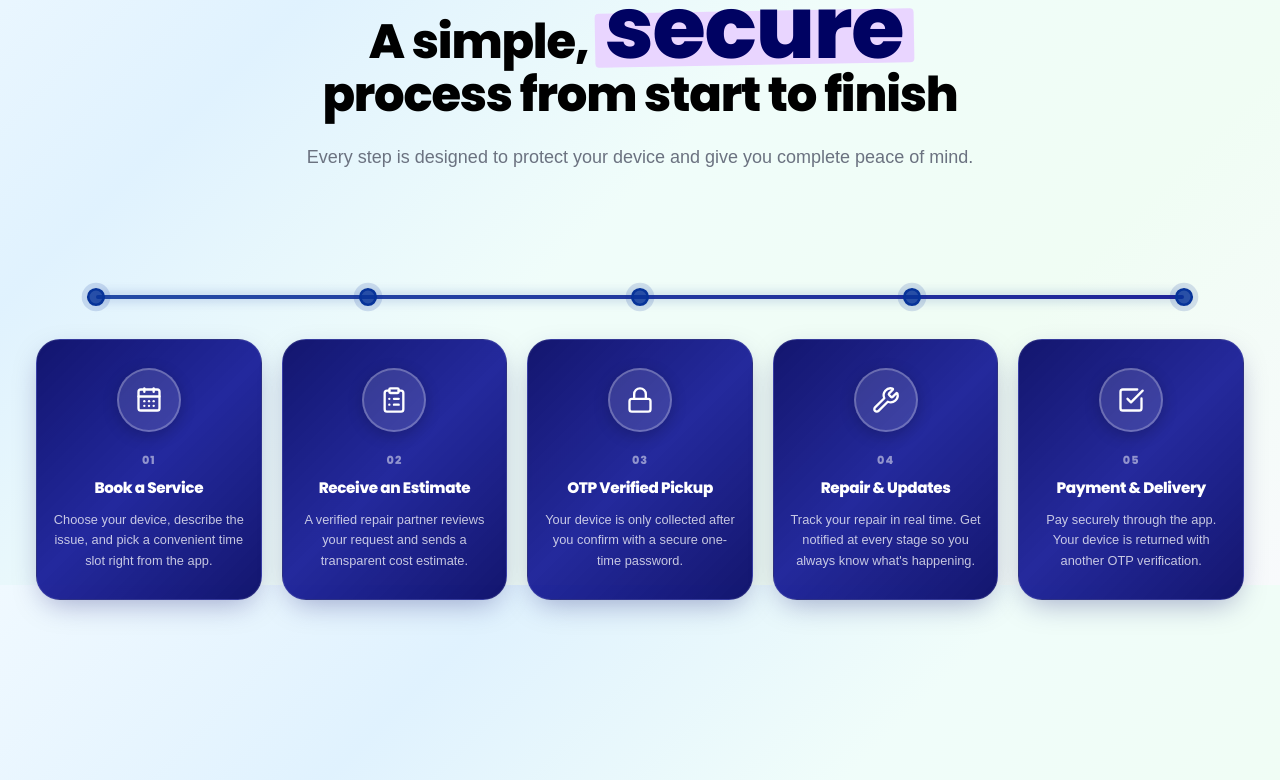
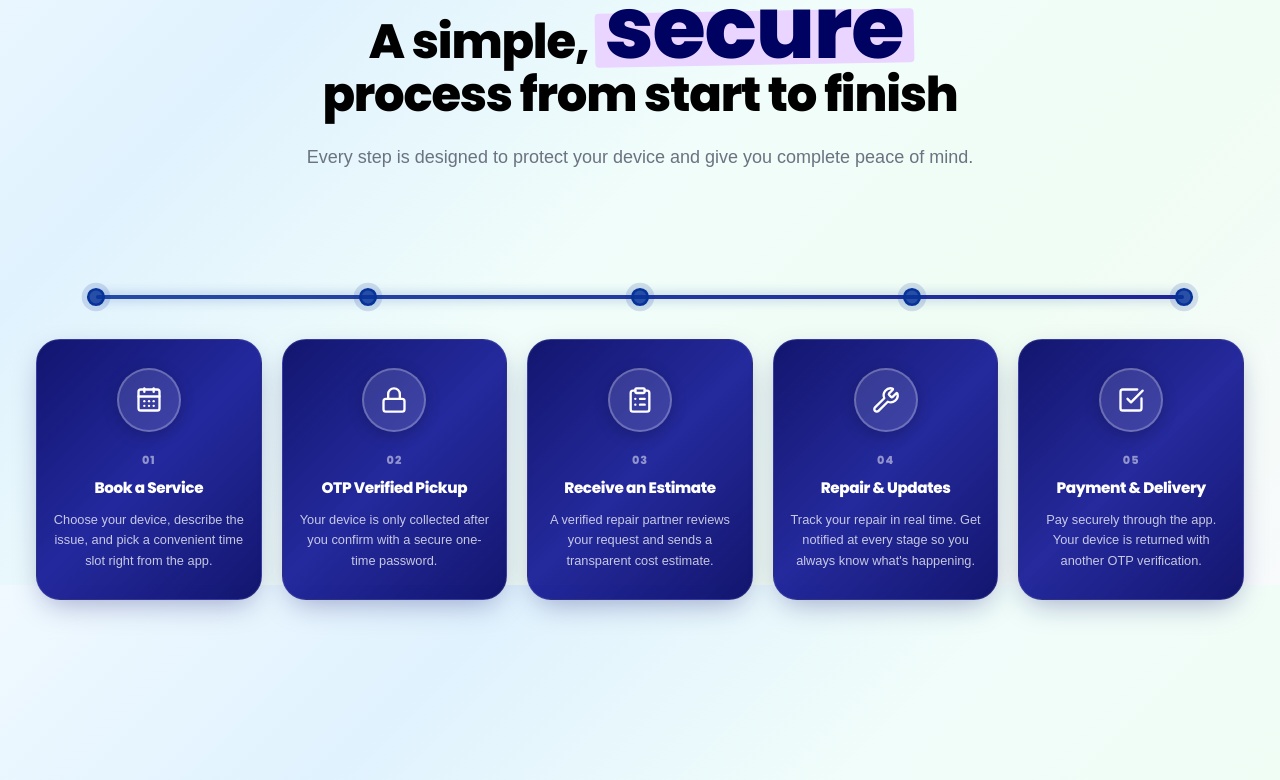
Before and after one commit to Saneajayy/rparwebb, a React (Vite) app: page / in a window 1280 px wide. Shown: the part 1015-1795 px from the top of the page. Built offline with nearby package versions, Linux system fonts and the light colour scheme; a web font is replaced by a local one.

Commit message:
UI: reorder service flow steps (Cost Estimated after Pickup)

```diff
--- a/src/pages/Home.jsx
+++ b/src/pages/Home.jsx
@@ -62,8 +62,8 @@ const PhoneAnimation = () => {
 
   const appSteps = [
     { title: 'Device Selected', iconSmall: <Icons.Smartphone size={14} color="#0ea5e9" />, desc: 'Screen Repair - iPhone 14' },
+    { title: 'Pickup Verified', iconSmall: <Icons.ShieldCheck size={14} color="#0ea5e9" />, desc: 'Agent OTP Verified' },
     { title: 'Cost Estimated', iconSmall: <Icons.FileText size={14} color="#0284c7" />, desc: '₹1499 Approved by Customer' },
-    { title: 'Pickup Verified', iconSmall: <Icons.ShieldCheck size={14} color="#0ea5e9" />, desc: 'Agent OTP Verified' },
     { title: 'Repair Active', iconSmall: <Icons.Wrench size={14} color="#0284c7" />, desc: 'Diagnostics & Repair Ongoing' },
     { title: 'Delivered', iconSmall: <Icons.Home size={14} color="#0ea5e9" />, desc: 'Payment securely processed.' }
   ];
--- a/src/pages/Working.jsx
+++ b/src/pages/Working.jsx
@@ -9,16 +9,16 @@ const steps = [
     desc: 'Choose your device, describe the issue, and pick a convenient time slot right from the app.',
   },
   {
+    icon: <Icons.Lock size={28} />,
+    number: '02',
+    title: 'OTP Verified Pickup',
+    desc: 'Your device is only collected after you confirm with a secure one-time password.',
+  },
+  {
     icon: <Icons.ClipboardList size={28} />,
-    number: '02',
+    number: '03',
     title: 'Receive an Estimate',
     desc: 'A verified repair partner reviews your request and sends a transparent cost estimate.',
-  },
-  {
-    icon: <Icons.Lock size={28} />,
-    number: '03',
-    title: 'OTP Verified Pickup',
-    desc: 'Your device is only collected after you confirm with a secure one-time password.',
   },
   {
     icon: <Icons.Wrench size={28} />,
```
